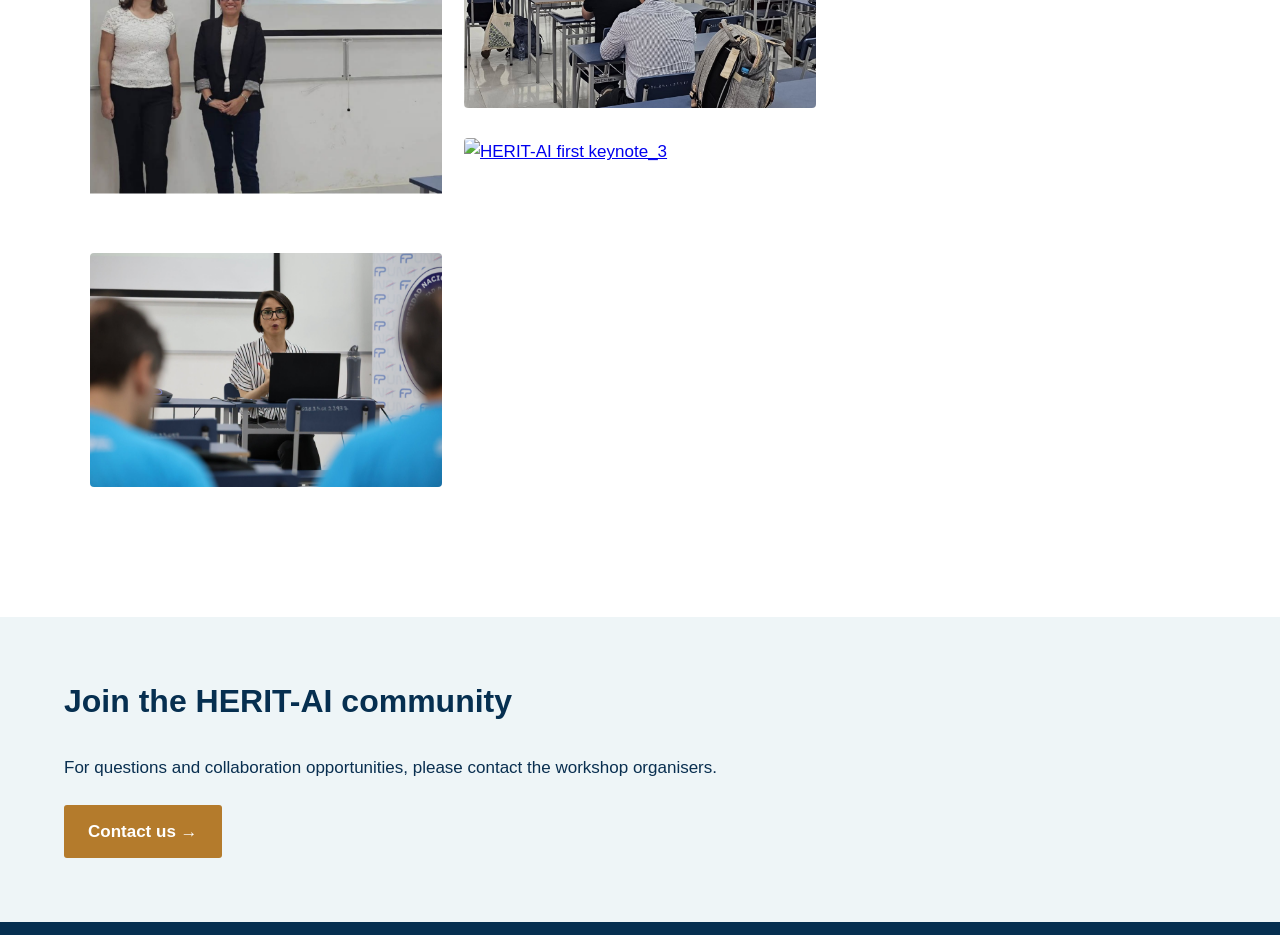
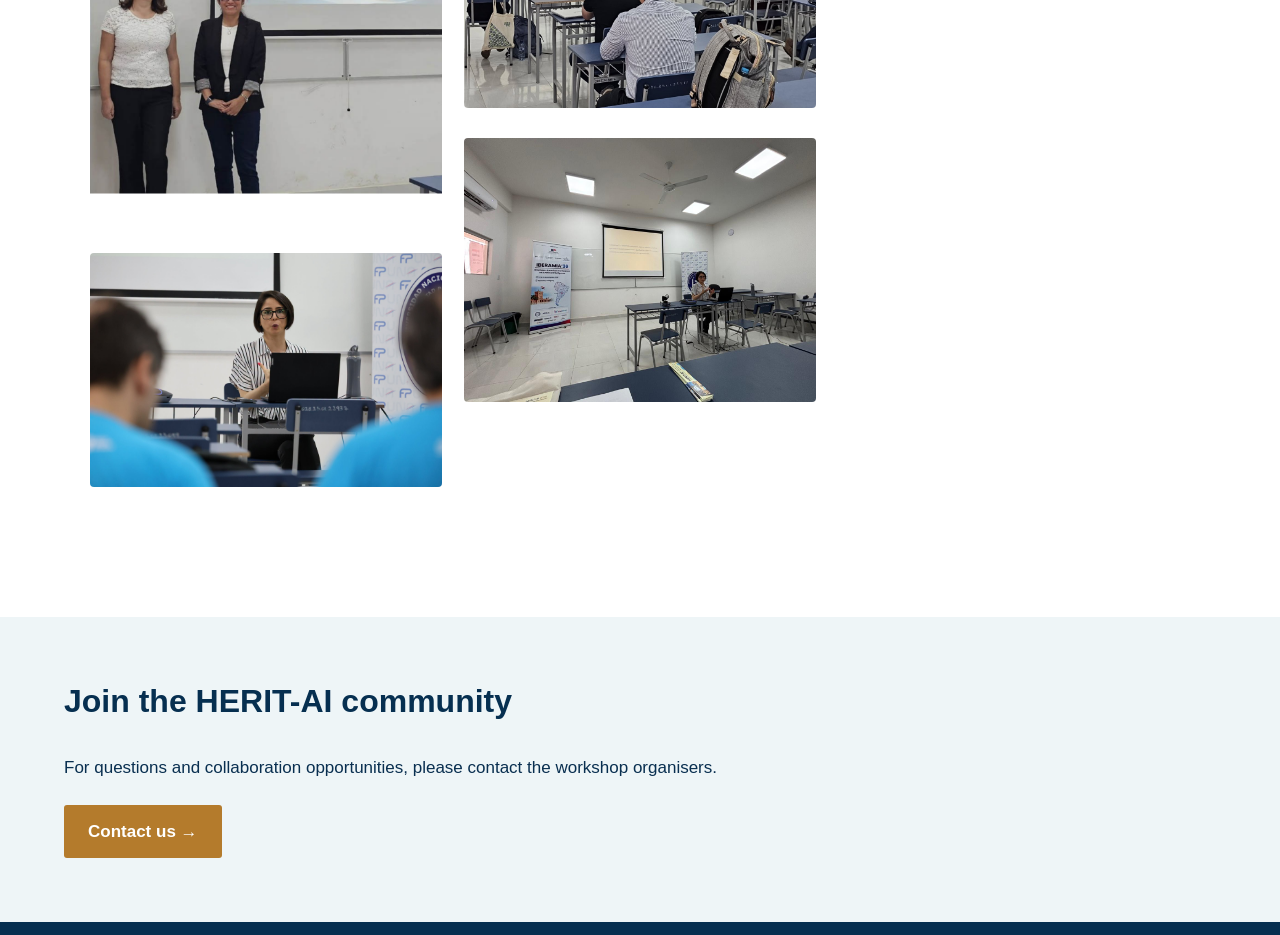
Before and after one commit to morvesma/herit-ai-iberamia-2026, a plain HTML site: page index.html in a window 1280 px wide. Shown: the part 10300-11235 px from the top of the page. Drawn offline with Linux system fonts and the light colour scheme.

Commit message:
Update index.html

```diff
--- a/index.html
+++ b/index.html
@@ -689,7 +689,7 @@ The half-day programme of HERIT-AI 2026. Times are local to the venue.</br>
     </a>
 
     <a href="assets/foto12.jpg" target="_blank">
-      <img src="assets/foto12.jpg"
+      <img src="assets/foto12.jpeg"
            alt="HERIT-AI first keynote_3">
     </a>
 
```
